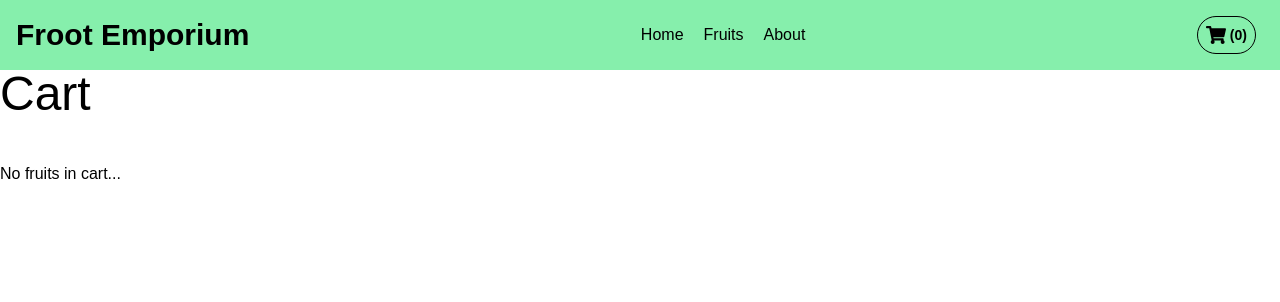
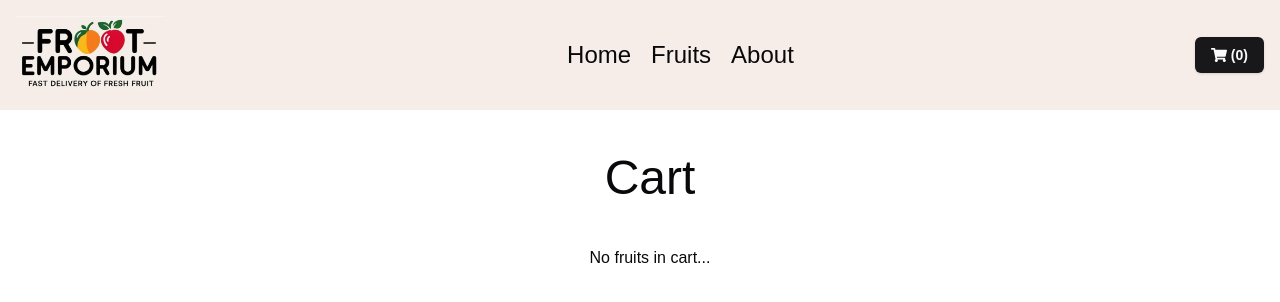
Before and after one commit to wumpfroot/froot_emporium, a Next.js app: page /cart in a window 1280 px wide. Shown: the top 302 px of the page. Built offline with nearby package versions, Linux system fonts and the light colour scheme; a web font is replaced by a local one.

Commit message:
Updated look of the page

```diff
--- a/app/cart/page.jsx
+++ b/app/cart/page.jsx
@@ -3,7 +3,9 @@
 import CartCard from "@/components/CartCard";
 import { CartContext } from "@/context/CartContext";
 import { useContext } from "react";
-// import Link from "next/link";
+
+import { Button } from "@/components/ui/button";
+import { ShoppingCart } from "lucide-react";
 
 const CartPage = () => {
 	const { items, getTotalCost } = useContext(CartContext);
@@ -28,8 +30,8 @@
 	};
 
 	return (
-		<div className="grid grid-cols-1">
-			<h1 className="text-5xl mb-11">Cart</h1>
+		<div className="grid grid-cols-1 ml-5 text-center">
+			<h1 className="text-5xl my-11 ">Cart</h1>
 			{totalItemsCount > 0 ? (
 				<>
 					{items.map((item) => (
@@ -39,9 +41,9 @@
 					))}
 					<h2 className="text-3xl my-11">Total Cost: £{getTotalCost().toFixed(2)}</h2>
 
-					<button onClick={checkout} className="w-80 mx-auto text-black border border-black hover:bg-green-400 hover:text-white active:bg-green-300 ease-in duration-200">
-						Checkout Froots
-					</button>
+					<Button className="mx-auto" onClick={checkout}>
+						Checkout Froots <ShoppingCart />
+					</Button>
 				</>
 			) : (
 				<h2>No fruits in cart...</h2>
--- a/app/globals.css
+++ b/app/globals.css
@@ -5,3 +5,65 @@
 button {
 	@apply rounded text-white p-3;
 }
+
+@layer base {
+	:root {
+		--background: 0 0% 100%;
+		--foreground: 240 10% 3.9%;
+		--card: 0 0% 100%;
+		--card-foreground: 240 10% 3.9%;
+		--popover: 0 0% 100%;
+		--popover-foreground: 240 10% 3.9%;
+		--primary: 240 5.9% 10%;
+		--primary-foreground: 0 0% 98%;
+		--secondary: 240 4.8% 95.9%;
+		--secondary-foreground: 240 5.9% 10%;
+		--muted: 240 4.8% 95.9%;
+		--muted-foreground: 240 3.8% 46.1%;
+		--accent: 240 4.8% 95.9%;
+		--accent-foreground: 240 5.9% 10%;
+		--destructive: 0 84.2% 60.2%;
+		--destructive-foreground: 0 0% 98%;
+		--border: 240 5.9% 90%;
+		--input: 240 5.9% 90%;
+		--ring: 240 10% 3.9%;
+		--chart-1: 12 76% 61%;
+		--chart-2: 173 58% 39%;
+		--chart-3: 197 37% 24%;
+		--chart-4: 43 74% 66%;
+		--chart-5: 27 87% 67%;
+		--radius: 0.5rem;
+	}
+	.dark {
+		--background: 240 10% 3.9%;
+		--foreground: 0 0% 98%;
+		--card: 240 10% 3.9%;
+		--card-foreground: 0 0% 98%;
+		--popover: 240 10% 3.9%;
+		--popover-foreground: 0 0% 98%;
+		--primary: 0 0% 98%;
+		--primary-foreground: 240 5.9% 10%;
+		--secondary: 240 3.7% 15.9%;
+		--secondary-foreground: 0 0% 98%;
+		--muted: 240 3.7% 15.9%;
+		--muted-foreground: 240 5% 64.9%;
+		--accent: 240 3.7% 15.9%;
+		--accent-foreground: 0 0% 98%;
+		--destructive: 0 62.8% 30.6%;
+		--destructive-foreground: 0 0% 98%;
+		--border: 240 3.7% 15.9%;
+		--input: 240 3.7% 15.9%;
+		--ring: 240 4.9% 83.9%;
+		--chart-1: 220 70% 50%;
+		--chart-2: 160 60% 45%;
+		--chart-3: 30 80% 55%;
+		--chart-4: 280 65% 60%;
+		--chart-5: 340 75% 55%;
+	}
+	* {
+		@apply border-border;
+	}
+	body {
+		@apply bg-background text-foreground;
+	}
+}
--- a/app/page.js
+++ b/app/page.js
@@ -14,7 +14,7 @@
 			<div className="absolute top-1/2 z-10 bg-green-300 p-4 rounded">
 				<h1 className="text-5xl text-white">Fresh froots, straight from the emporium</h1>
 			</div>
-
+			<img src="/images/logo.png" alt="logo of froot emporium" className="absolute top-80 z-20" style={{ width: "500px", height: "auto" }} />
 			<Image style={{ objectFit: "cover" }} fill={true} src={"/images/home_image.jpg"} alt="image of fruits" />
 		</motion.div>
 	);
--- a/components/FruitCard.jsx
+++ b/components/FruitCard.jsx
@@ -7,6 +7,9 @@
 
 import Image from "next/image";
 import { Roboto } from "next/font/google";
+
+import { Button } from "./ui/button";
+import { Plus, Minus } from "lucide-react";
 
 const roboto = Roboto({
 	subsets: ["latin"],
@@ -29,24 +32,24 @@
 					{itemQuantity > 0 ? (
 						<div>
 							<div className="flex justify-center items-center gap-3">
-								<motion.button whileTap={{ scale: 0.9 }} className="bg-green-400 text-4xl" onClick={() => decreaseQuantity(id)}>
-									➖
-								</motion.button>
+								<Button onClick={() => decreaseQuantity(id)}>
+									<Minus />
+								</Button>
 								<p className="text-xl">
 									<span className="font-semibold">{itemQuantity}</span> in cart
 								</p>
-								<motion.button whileTap={{ scale: 0.9 }} className="bg-green-400 text-4xl" onClick={() => increaseQuantity(id)}>
-									➕
-								</motion.button>
+								<Button onClick={() => increaseQuantity(id)}>
+									<Plus />
+								</Button>
 							</div>
-							<motion.button whileHover={{ scale: 1.1 }} className="bg-red-400 mt-2" onClick={() => deleteFromCart(id)}>
+							<Button className="bg-red-400 mt-2" onClick={() => deleteFromCart(id)}>
 								Remove All
-							</motion.button>
+							</Button>
 						</div>
 					) : (
-						<motion.button whileHover={{ scale: 1.1 }} className="bg-green-400 p-3" onClick={() => increaseQuantity(id)}>
+						<Button className="bg-green-400 p-3" onClick={() => increaseQuantity(id)}>
 							Add to cart
-						</motion.button>
+						</Button>
 					)}
 				</div>
 			</div>
--- a/components/NavBar.jsx
+++ b/components/NavBar.jsx
@@ -8,35 +8,40 @@
 
 import { motion } from "motion/react";
 import MobileNav from "./MobileNav";
+import { Button } from "./ui/button";
 
 const NavBar = () => {
 	const { items } = useContext(CartContext);
 	const totalItemsCount = items.reduce((sum, item) => sum + item.quantity, 0);
 
 	return (
-		<nav className="relative flex justify-between items-center p-4 bg-green-300 z-20">
+		<nav className="relative flex justify-between items-center p-4 bg-[#f6ede8] z-20">
 			<Link href={"/"}>
-				<h1 className="text-black font-bold text-2xl md:text-3xl">Froot Emporium</h1>
+				<img src="/images/logo.png" alt="logo of froot emporium" style={{ width: "150px", height: "auto" }} />
 			</Link>
 			<ul className="hidden gap-5 lg:flex">
 				<Link href={"/"}>
-					<motion.li whileHover={{ scale: 1.2, fontWeight: 700 }}>Home</motion.li>
+					<motion.li className="text-2xl" whileHover={{ scale: 1.2, fontWeight: 700 }}>
+						Home
+					</motion.li>
 				</Link>
 				<Link href={"/store"}>
-					<motion.li whileHover={{ scale: 1.2, fontWeight: 700 }}>Fruits</motion.li>
+					<motion.li className="text-2xl" whileHover={{ scale: 1.2, fontWeight: 700 }}>
+						Fruits
+					</motion.li>
 				</Link>
 				<Link href={"/about"}>
-					<motion.li whileHover={{ scale: 1.2, fontWeight: 700 }}>About</motion.li>
+					<motion.li className="text-2xl" whileHover={{ scale: 1.2, fontWeight: 700 }}>
+						About
+					</motion.li>
 				</Link>
 			</ul>
 			<div>
-				<button className="text-black rounded-full border border-black text-xl mr-2 p-2">
-					<Link href={"/cart"}>
-						<div className="flex gap-1">
-							<FaShoppingCart /> <span className="text-sm font-bold">({totalItemsCount})</span>
-						</div>
-					</Link>
-				</button>
+				<Link href={"/cart"}>
+					<Button className="flex gap-1">
+						<FaShoppingCart /> <span className="text-sm font-bold">({totalItemsCount})</span>
+					</Button>
+				</Link>
 				<MobileNav />
 			</div>
 		</nav>
--- /dev/null
+++ b/components/ui/button.jsx
@@ -0,0 +1,48 @@
+import * as React from "react"
+import { Slot } from "@radix-ui/react-slot"
+import { cva } from "class-variance-authority";
+
+import { cn } from "@/lib/utils"
+
+const buttonVariants = cva(
+  "inline-flex items-center justify-center gap-2 whitespace-nowrap rounded-md text-sm font-medium transition-colors focus-visible:outline-none focus-visible:ring-1 focus-visible:ring-ring disabled:pointer-events-none disabled:opacity-50 [&_svg]:pointer-events-none [&_svg]:size-4 [&_svg]:shrink-0",
+  {
+    variants: {
+      variant: {
+        default:
+          "bg-primary text-primary-foreground shadow hover:bg-primary/90",
+        destructive:
+          "bg-destructive text-destructive-foreground shadow-sm hover:bg-destructive/90",
+        outline:
+          "border border-input bg-background shadow-sm hover:bg-accent hover:text-accent-foreground",
+        secondary:
+          "bg-secondary text-secondary-foreground shadow-sm hover:bg-secondary/80",
+        ghost: "hover:bg-accent hover:text-accent-foreground",
+        link: "text-primary underline-offset-4 hover:underline",
+      },
+      size: {
+        default: "h-9 px-4 py-2",
+        sm: "h-8 rounded-md px-3 text-xs",
+        lg: "h-10 rounded-md px-8",
+        icon: "h-9 w-9",
+      },
+    },
+    defaultVariants: {
+      variant: "default",
+      size: "default",
+    },
+  }
+)
+
+const Button = React.forwardRef(({ className, variant, size, asChild = false, ...props }, ref) => {
+  const Comp = asChild ? Slot : "button"
+  return (
+    (<Comp
+      className={cn(buttonVariants({ variant, size, className }))}
+      ref={ref}
+      {...props} />)
+  );
+})
+Button.displayName = "Button"
+
+export { Button, buttonVariants }
--- /dev/null
+++ b/lib/utils.js
@@ -0,0 +1,6 @@
+import { clsx } from "clsx";
+import { twMerge } from "tailwind-merge"
+
+export function cn(...inputs) {
+  return twMerge(clsx(inputs));
+}
--- a/tailwind.config.js
+++ b/tailwind.config.js
@@ -1,20 +1,63 @@
 /** @type {import('tailwindcss').Config} */
 module.exports = {
-	content: [
-		"./pages/**/*.{js,ts,jsx,tsx,mdx}",
-		"./components/**/*.{js,ts,jsx,tsx,mdx}",
-		"./app/**/*.{js,ts,jsx,tsx,mdx}",
-	],
+	darkMode: ["class"],
+	content: ["./pages/**/*.{js,ts,jsx,tsx,mdx}", "./components/**/*.{js,ts,jsx,tsx,mdx}", "./app/**/*.{js,ts,jsx,tsx,mdx}"],
 	theme: {
 		extend: {
 			backgroundImage: {
 				"gradient-radial": "radial-gradient(var(--tw-gradient-stops))",
-				"gradient-conic":
-					"conic-gradient(from 180deg at 50% 50%, var(--tw-gradient-stops))",
+				"gradient-conic": "conic-gradient(from 180deg at 50% 50%, var(--tw-gradient-stops))",
 				"home-image": "url('/images/home_image.jpg')",
 				"about-image": "url('/images/about-bg.jpg')",
 			},
+			borderRadius: {
+				lg: "var(--radius)",
+				md: "calc(var(--radius) - 2px)",
+				sm: "calc(var(--radius) - 4px)",
+			},
+			colors: {
+				background: "hsl(var(--background))",
+				foreground: "hsl(var(--foreground))",
+				card: {
+					DEFAULT: "hsl(var(--card))",
+					foreground: "hsl(var(--card-foreground))",
+				},
+				popover: {
+					DEFAULT: "hsl(var(--popover))",
+					foreground: "hsl(var(--popover-foreground))",
+				},
+				primary: {
+					DEFAULT: "hsl(var(--primary))",
+					foreground: "hsl(var(--primary-foreground))",
+				},
+				secondary: {
+					DEFAULT: "hsl(var(--secondary))",
+					foreground: "hsl(var(--secondary-foreground))",
+				},
+				muted: {
+					DEFAULT: "hsl(var(--muted))",
+					foreground: "hsl(var(--muted-foreground))",
+				},
+				accent: {
+					DEFAULT: "hsl(var(--accent))",
+					foreground: "hsl(var(--accent-foreground))",
+				},
+				destructive: {
+					DEFAULT: "hsl(var(--destructive))",
+					foreground: "hsl(var(--destructive-foreground))",
+				},
+				border: "hsl(var(--border))",
+				input: "hsl(var(--input))",
+				ring: "hsl(var(--ring))",
+				chart: {
+					1: "hsl(var(--chart-1))",
+					2: "hsl(var(--chart-2))",
+					3: "hsl(var(--chart-3))",
+					4: "hsl(var(--chart-4))",
+					5: "hsl(var(--chart-5))",
+				},
+			},
 		},
 	},
-	plugins: [],
+	plugins: [require("tailwindcss-animate")],
 };
```
Also changed, not shown: package.json (+7 -1 lines), components.json (added), public/images/logo.png (added), 1 other file (tests, documents, lock files or other folders).
